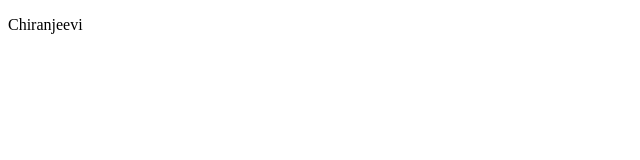
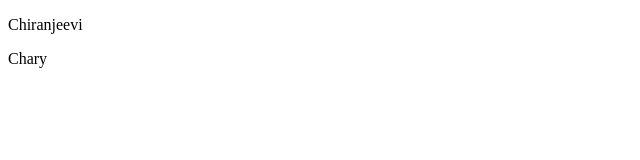
Before and after one commit to Chiranjeevi23/git-in-vscode, a plain HTML site: page index.html in a window 1280 px wide. Shown: the full height of the page, 0-640 px from the left. Drawn offline with Linux system fonts and the light colour scheme.

Commit message:
new branch initial commit

```diff
--- a/index.html
+++ b/index.html
@@ -5,5 +5,6 @@
     </head>
     <body>
         <p>Chiranjeevi</p>
+        <p>Chary</p>
     </body>
 </html>
```
